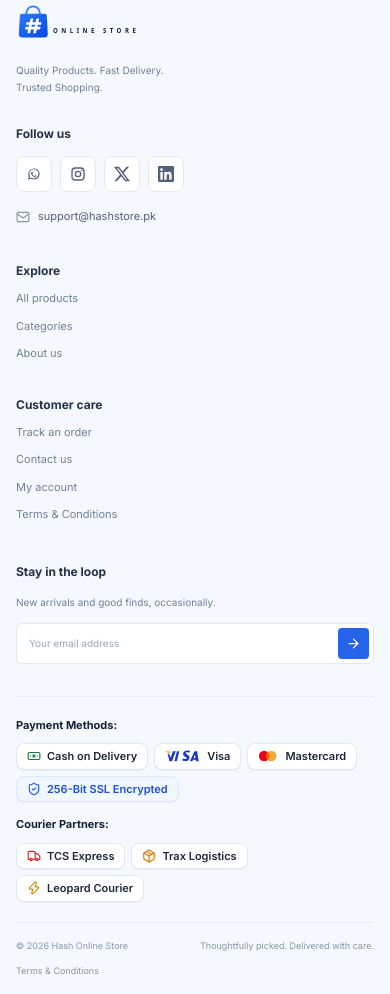
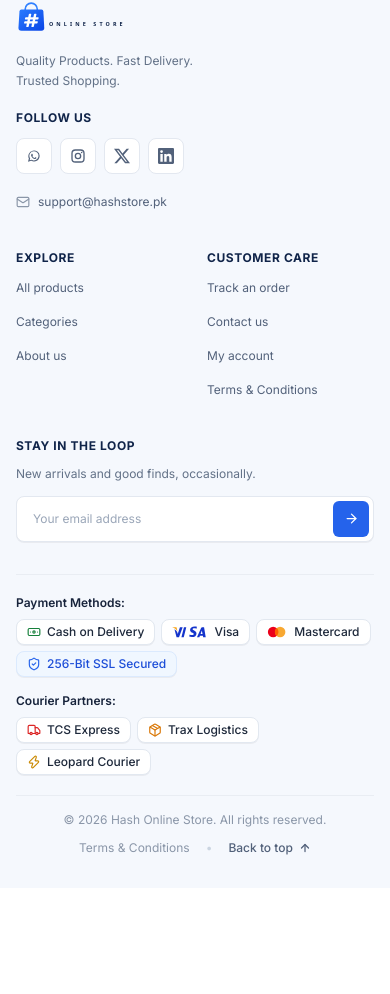
Before and after one commit to ManzoorAliOfficial/hash-online-store, a React (Vite) app in the folder frontend/: page / in a window 390 px wide. Shown: the part 7018-8012 px from the top of the page. After the commit the page ends 7906 px from the top, so only its background shows below. Built offline with nearby package versions, Linux system fonts and the light colour scheme.

Commit message:
Improve mobile responsiveness and update footer

```diff
--- a/frontend/src/components/Layout/Footer.jsx
+++ b/frontend/src/components/Layout/Footer.jsx
@@ -9,6 +9,7 @@ import {
   Truck,
   Package,
   Zap,
+  ArrowUp,
 } from "lucide-react";
 import storeLogo from "../../assets/icons/hash-online-store-wordmark.svg";
 import { useStore } from "../../context/StoreContext";
@@ -151,32 +152,44 @@ export default function Footer() {
     },
   ];
 
+  const scrollToTop = () => {
+    window.scrollTo({ top: 0, behavior: "smooth" });
+  };
+
   return (
     <footer
       id="footer"
-      className="mt-auto border-t border-[#e2e8f0] bg-[#f5f8fd] px-[max(calc((100vw-1120px)/2),5%)] pt-[43px] text-[#728097] max-[600px]:px-4"
+      className="mt-auto border-t border-[#e2e8f0] bg-[#f5f8fd] px-4 pt-10 pb-4 text-[#728097] sm:px-6 sm:pt-11 lg:px-[max(calc((100vw-1120px)/2),5%)]"
     >
-      <div className="grid grid-cols-[1.3fr_.8fr_.9fr_1.2fr] gap-[35px] pb-8 max-[800px]:grid-cols-2 max-[600px]:grid-cols-1">
-        <div>
+      {/* Main Grid:
+          - Mobile (< 640px): 2 columns. Brand spans 2 cols. Explore (col 1) & Customer care (col 2) sit side-by-side. Newsletter spans 2 cols.
+          - Tablet (640px - 1024px): 2x2 grid.
+          - Desktop (1024px+): 4 columns.
+      */}
+      <div className="grid grid-cols-2 gap-x-6 gap-y-9 pb-8 sm:gap-8 lg:grid-cols-[1.3fr_.8fr_.9fr_1.2fr] lg:gap-[35px]">
+        {/* Col 1: Brand Info */}
+        <div className="col-span-2 sm:col-span-1 lg:col-span-1">
           <Link
             className="inline-flex"
             to="/"
             aria-label="Hash Online Store home"
           >
             <img
-              className="h-9 w-auto"
+              className="h-8 sm:h-9 w-auto"
               src={storeLogo}
               alt="Hash Online Store"
             />
           </Link>
-          <p className="mt-4 text-[10px] leading-[1.7]">
+          <p className="mt-3 sm:mt-4 text-xs sm:text-[11px] leading-relaxed text-[#627187]">
             Quality Products. Fast Delivery.
             <br />
             Trusted Shopping.
           </p>
 
-          <div className="mt-6">
-            <b className="text-xs text-[#24324c]">Follow us</b>
+          <div className="mt-5 sm:mt-6">
+            <span className="block text-xs font-bold uppercase tracking-wider text-[#102449]">
+              Follow us
+            </span>
 
             <ul
               className="mt-3 flex flex-wrap gap-2"
@@ -185,7 +198,7 @@ export default function Footer() {
               {socialLinks.map((item) => (
                 <li key={item.name}>
                   <a
-                    className="group relative inline-flex size-9 cursor-pointer items-center justify-center rounded-lg border border-[#e3e8f0] bg-white text-[#52617a] transition duration-200 hover:-translate-y-0.5 hover:border-[#102449] hover:bg-[#102449] hover:text-white focus-visible:outline focus-visible:outline-2 focus-visible:outline-offset-2 focus-visible:outline-[#2563eb] motion-reduce:transition-none motion-reduce:hover:translate-y-0"
+                    className="group relative inline-flex size-9 cursor-pointer items-center justify-center rounded-lg border border-[#e3e8f0] bg-white text-[#52617a] transition duration-200 hover:-translate-y-0.5 hover:border-[#102449] hover:bg-[#102449] hover:text-white active:scale-95 focus-visible:outline focus-visible:outline-2 focus-visible:outline-offset-2 focus-visible:outline-[#2563eb] motion-reduce:transition-none motion-reduce:hover:translate-y-0"
                     href={item.href}
                     aria-label={item.name}
                     target="_blank"
@@ -204,26 +217,26 @@ export default function Footer() {
             </ul>
 
             {(email || phone) && (
-              <ul className="mt-4 flex flex-col gap-2 text-[11px]">
+              <ul className="mt-4 flex flex-col gap-1.5 text-xs sm:text-[11px]">
                 {email && (
                   <li>
                     <a
-                      className="inline-flex items-center gap-2 text-[#52617a] transition hover:text-[#2563eb]"
+                      className="inline-flex items-center gap-2 py-1 text-[#52617a] transition hover:text-[#2563eb]"
                       href={"mailto:" + email}
                     >
                       <Mail size={14} className="shrink-0 text-[#8a96a8]" />
-                      {email}
+                      <span className="break-all">{email}</span>
                     </a>
                   </li>
                 )}
                 {phone && (
                   <li>
                     <a
-                      className="inline-flex items-center gap-2 text-[#52617a] transition hover:text-[#2563eb]"
+                      className="inline-flex items-center gap-2 py-1 text-[#52617a] transition hover:text-[#2563eb]"
                       href={"tel:" + phone}
                     >
                       <Phone size={14} className="shrink-0 text-[#8a96a8]" />
-                      {phone}
+                      <span>{phone}</span>
                     </a>
                   </li>
                 )}
@@ -231,44 +244,77 @@ export default function Footer() {
             )}
           </div>
         </div>
-        <div className="flex flex-col items-start gap-[11px] text-[11px]">
-          <b className="text-xs text-[#24324c]">Explore</b>
-          <Link className="transition hover:text-[#2563eb]" to="/products">
+
+        {/* Col 2: Explore */}
+        <div className="col-span-1 flex flex-col items-start gap-2.5 text-xs sm:text-[11px]">
+          <span className="block text-xs font-bold uppercase tracking-wider text-[#102449]">
+            Explore
+          </span>
+          <Link
+            className="inline-block py-1 text-[#52617a] transition hover:text-[#2563eb]"
+            to="/products"
+          >
             All products
           </Link>
-          <a className="transition hover:text-[#2563eb]" href="/#categories">
+          <a
+            className="inline-block py-1 text-[#52617a] transition hover:text-[#2563eb]"
+            href="/#categories"
+          >
             Categories
           </a>
-          <Link className="transition hover:text-[#2563eb]" to="/about">
+          <Link
+            className="inline-block py-1 text-[#52617a] transition hover:text-[#2563eb]"
+            to="/about"
+          >
             About us
           </Link>
         </div>
-        <div className="flex flex-col items-start gap-[11px] text-[11px]">
-          <b className="text-xs text-[#24324c]">Customer care</b>
-          <Link className="transition hover:text-[#2563eb]" to="/orders">
+
+        {/* Col 3: Customer care */}
+        <div className="col-span-1 flex flex-col items-start gap-2.5 text-xs sm:text-[11px]">
+          <span className="block text-xs font-bold uppercase tracking-wider text-[#102449]">
+            Customer care
+          </span>
+          <Link
+            className="inline-block py-1 text-[#52617a] transition hover:text-[#2563eb]"
+            to="/orders"
+          >
             Track an order
           </Link>
-          <Link className="transition hover:text-[#2563eb]" to="/contact">
+          <Link
+            className="inline-block py-1 text-[#52617a] transition hover:text-[#2563eb]"
+            to="/contact"
+          >
             Contact us
           </Link>
-          <Link className="transition hover:text-[#2563eb]" to="/login">
+          <Link
+            className="inline-block py-1 text-[#52617a] transition hover:text-[#2563eb]"
+            to="/login"
+          >
             My account
           </Link>
-          <Link className="transition hover:text-[#2563eb]" to="/terms">
+          <Link
+            className="inline-block py-1 text-[#52617a] transition hover:text-[#2563eb]"
+            to="/terms"
+          >
             Terms & Conditions
           </Link>
         </div>
-        <div>
-          <b className="text-xs text-[#24324c]">Stay in the loop</b>
-          <p className="mt-3 text-[10px] leading-[1.7]">
+
+        {/* Col 4: Newsletter */}
+        <div className="col-span-2 sm:col-span-1 lg:col-span-1">
+          <span className="block text-xs font-bold uppercase tracking-wider text-[#102449]">
+            Stay in the loop
+          </span>
+          <p className="mt-2.5 text-xs sm:text-[11px] leading-relaxed text-[#627187]">
             New arrivals and good finds, occasionally.
           </p>
           <form
-            className="mt-3 flex w-full rounded-md border border-[#e3e8f0] bg-white p-1 focus-within:border-[#2563eb]"
+            className="mt-3 flex w-full items-center rounded-lg border border-[#e3e8f0] bg-white p-1 shadow-2xs transition focus-within:border-[#2563eb] focus-within:ring-2 focus-within:ring-[#2563eb]/10"
             onSubmit={submit}
           >
             <input
-              className="min-w-0 flex-1 border-0 bg-transparent px-2 py-[7px] text-[10px] text-[#17233b] outline-none placeholder:text-[#9aa6b8]"
+              className="min-w-0 flex-1 border-0 bg-transparent px-3 py-2 text-xs sm:text-[11px] text-[#17233b] outline-none placeholder:text-[#9aa6b8]"
               name="email"
               type="email"
               required
@@ -276,7 +322,7 @@ export default function Footer() {
               placeholder="Your email address"
             />
             <button
-              className="grid size-[31px] cursor-pointer place-items-center rounded bg-[#2563eb] text-white transition hover:bg-[#174fcc]"
+              className="grid size-9 shrink-0 cursor-pointer place-items-center rounded-md bg-[#2563eb] text-white transition hover:bg-[#174fcc] active:scale-95"
               aria-label="Subscribe"
             >
               <ArrowRight size={15} />
@@ -284,7 +330,7 @@ export default function Footer() {
           </form>
           {message && (
             <small
-              className="mt-2 block text-[10px] font-semibold text-[#16803b]"
+              className="mt-2 block text-xs font-semibold text-[#16803b]"
               role="status"
             >
               {message}
@@ -292,58 +338,81 @@ export default function Footer() {
           )}
         </div>
       </div>
+
       {/* Verified Trust & Payment Partners Bar */}
       <div className="border-t border-[#e9edf3] py-5">
-        <div className="flex flex-wrap items-center justify-between gap-y-3.5 gap-x-6 text-[11px]">
+        <div className="flex flex-col gap-4 md:flex-row md:items-center md:justify-between text-xs sm:text-[11px]">
           {/* Payment Methods */}
-          <div className="flex flex-wrap items-center gap-2.5">
-            <span className="font-bold text-[#17233b]">Payment Methods:</span>
+          <div className="flex flex-col gap-2 sm:flex-row sm:items-center sm:gap-2.5">
+            <span className="font-semibold text-[#17233b] shrink-0">
+              Payment Methods:
+            </span>
             <div className="flex flex-wrap items-center gap-1.5">
-              <span className="inline-flex items-center gap-1.5 rounded-lg border border-[#e2e8f0] bg-white px-2.5 py-1 text-[11px] font-semibold text-[#1e293b] shadow-2xs transition hover:border-[#cbd5e1]">
-                <Banknote size={14} className="text-[#16803b]" />
+              <span className="inline-flex items-center gap-1.5 rounded-lg border border-[#e2e8f0] bg-white px-2.5 py-1 text-xs sm:text-[11px] font-medium text-[#1e293b] shadow-2xs transition hover:border-[#cbd5e1]">
+                <Banknote size={14} className="text-[#16803b] shrink-0" />
                 <span>Cash on Delivery</span>
               </span>
-              <span className="inline-flex items-center gap-1.5 rounded-lg border border-[#e2e8f0] bg-white px-2.5 py-1 text-[11px] font-semibold text-[#1e293b] shadow-2xs transition hover:border-[#cbd5e1]">
-                <VisaLogo className="h-3 w-auto" />
+              <span className="inline-flex items-center gap-1.5 rounded-lg border border-[#e2e8f0] bg-white px-2.5 py-1 text-xs sm:text-[11px] font-medium text-[#1e293b] shadow-2xs transition hover:border-[#cbd5e1]">
+                <VisaLogo className="h-3 w-auto shrink-0" />
                 <span>Visa</span>
               </span>
-              <span className="inline-flex items-center gap-1.5 rounded-lg border border-[#e2e8f0] bg-white px-2.5 py-1 text-[11px] font-semibold text-[#1e293b] shadow-2xs transition hover:border-[#cbd5e1]">
-                <MastercardLogo className="h-3.5 w-auto" />
+              <span className="inline-flex items-center gap-1.5 rounded-lg border border-[#e2e8f0] bg-white px-2.5 py-1 text-xs sm:text-[11px] font-medium text-[#1e293b] shadow-2xs transition hover:border-[#cbd5e1]">
+                <MastercardLogo className="h-3.5 w-auto shrink-0" />
                 <span>Mastercard</span>
               </span>
-              <span className="inline-flex items-center gap-1.5 rounded-lg border border-[#dbeafe] bg-[#f0f7ff] px-2.5 py-1 text-[11px] font-semibold text-[#1d4ed8] shadow-2xs transition hover:border-[#bfdbfe]">
-                <ShieldCheck size={14} className="text-[#2563eb]" />
-                <span>256-Bit SSL Encrypted</span>
+              <span className="inline-flex items-center gap-1.5 rounded-lg border border-[#dbeafe] bg-[#f0f7ff] px-2.5 py-1 text-xs sm:text-[11px] font-medium text-[#1d4ed8] shadow-2xs transition hover:border-[#bfdbfe]">
+                <ShieldCheck size={14} className="text-[#2563eb] shrink-0" />
+                <span>256-Bit SSL Secured</span>
               </span>
             </div>
           </div>
 
           {/* Courier Partners */}
-          <div className="flex flex-wrap items-center gap-2.5">
-            <span className="font-bold text-[#17233b]">Courier Partners:</span>
+          <div className="flex flex-col gap-2 sm:flex-row sm:items-center sm:gap-2.5">
+            <span className="font-semibold text-[#17233b] shrink-0">
+              Courier Partners:
+            </span>
             <div className="flex flex-wrap items-center gap-1.5">
-              <span className="inline-flex items-center gap-1.5 rounded-lg border border-[#e2e8f0] bg-white px-2.5 py-1 text-[11px] font-semibold text-[#1e293b] shadow-2xs transition hover:border-[#cbd5e1]">
-                <Truck size={14} className="text-[#dc2626]" />
+              <span className="inline-flex items-center gap-1.5 rounded-lg border border-[#e2e8f0] bg-white px-2.5 py-1 text-xs sm:text-[11px] font-medium text-[#1e293b] shadow-2xs transition hover:border-[#cbd5e1]">
+                <Truck size={14} className="text-[#dc2626] shrink-0" />
                 <span>TCS Express</span>
               </span>
-              <span className="inline-flex items-center gap-1.5 rounded-lg border border-[#e2e8f0] bg-white px-2.5 py-1 text-[11px] font-semibold text-[#1e293b] shadow-2xs transition hover:border-[#cbd5e1]">
-                <Package size={14} className="text-[#d97706]" />
+              <span className="inline-flex items-center gap-1.5 rounded-lg border border-[#e2e8f0] bg-white px-2.5 py-1 text-xs sm:text-[11px] font-medium text-[#1e293b] shadow-2xs transition hover:border-[#cbd5e1]">
+                <Package size={14} className="text-[#d97706] shrink-0" />
                 <span>Trax Logistics</span>
               </span>
-              <span className="inline-flex items-center gap-1.5 rounded-lg border border-[#e2e8f0] bg-white px-2.5 py-1 text-[11px] font-semibold text-[#1e293b] shadow-2xs transition hover:border-[#cbd5e1]">
-                <Zap size={14} className="text-[#ca8a04]" />
+              <span className="inline-flex items-center gap-1.5 rounded-lg border border-[#e2e8f0] bg-white px-2.5 py-1 text-xs sm:text-[11px] font-medium text-[#1e293b] shadow-2xs transition hover:border-[#cbd5e1]">
+                <Zap size={14} className="text-[#ca8a04] shrink-0" />
                 <span>Leopard Courier</span>
               </span>
             </div>
           </div>
         </div>
       </div>
-      <div className="flex flex-wrap justify-between gap-3 border-t border-[#e9edf3] py-4 text-[9px] text-[#8a96a8]">
-        <span>© 2026 Hash Online Store</span>
-        <span>Thoughtfully picked. Delivered with care.</span>
-        <Link className="hover:text-[#2563eb]" to="/terms">
-          Terms & Conditions
-        </Link>
+
+      {/* Copyright Bar */}
+      <div className="flex flex-col items-center justify-between gap-3 border-t border-[#e9edf3] py-4 text-center sm:flex-row sm:text-left text-xs sm:text-[10px] text-[#8a96a8]">
+        <span>© 2026 Hash Online Store. All rights reserved.</span>
+        <span className="hidden md:inline">
+          Thoughtfully picked. Delivered with care.
+        </span>
+        <div className="flex items-center gap-4">
+          <Link className="transition hover:text-[#2563eb]" to="/terms">
+            Terms & Conditions
+          </Link>
+          <span className="text-[#cbd5e1]" aria-hidden="true">
+            •
+          </span>
+          <button
+            type="button"
+            onClick={scrollToTop}
+            className="inline-flex items-center gap-1.5 font-medium text-[#52617a] transition hover:text-[#2563eb] cursor-pointer"
+            aria-label="Back to top"
+          >
+            <span>Back to top</span>
+            <ArrowUp size={12} className="stroke-[2.5]" />
+          </button>
+        </div>
       </div>
     </footer>
   );
```
Also changed, not shown: 103 other files (tests, documents, lock files or other folders).
